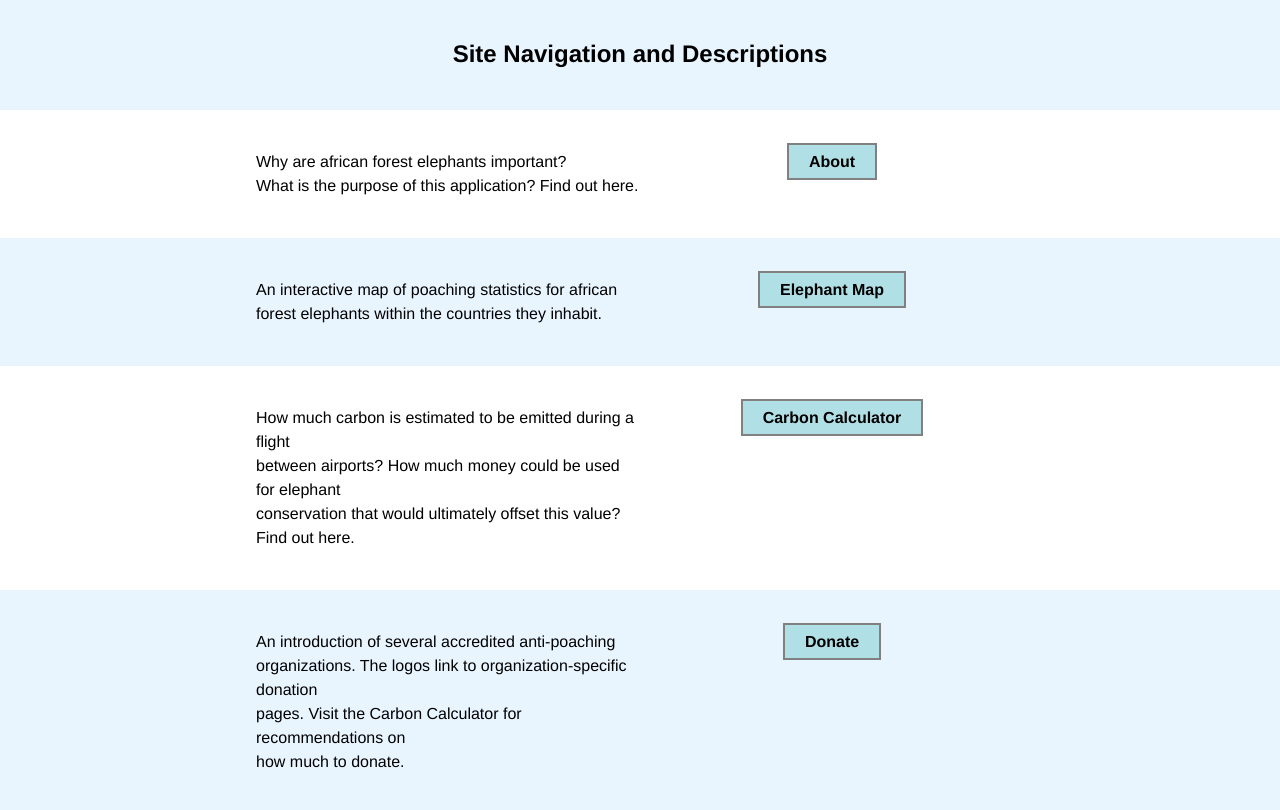
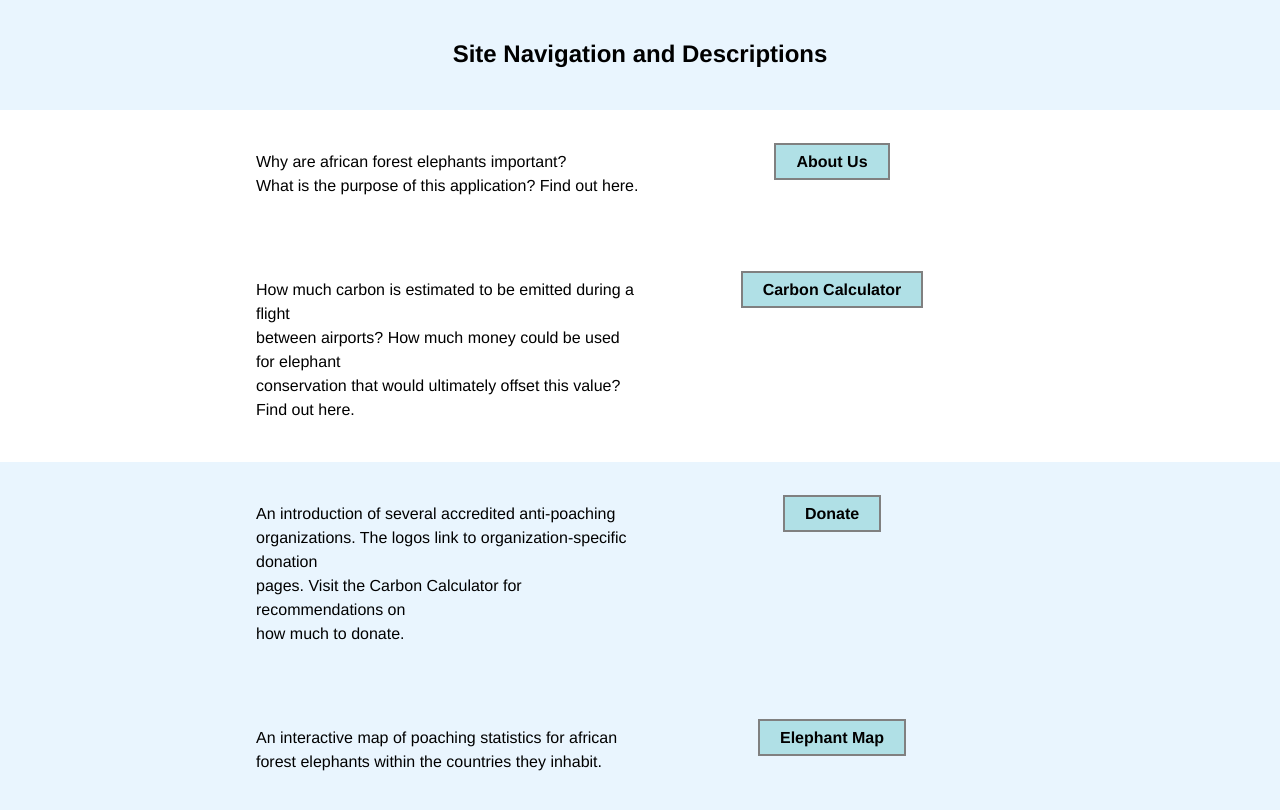
Before and after one commit to All-Ears/web-frontend, a Vue app: page / in a window 1280 px wide. Shown: the part 250-1060 px from the top of the page. Built offline with nearby package versions, Linux system fonts and the light colour scheme; no server answers; what vue-highcharts would draw is missing.

Commit message:
Updated App name and the home page

```diff
--- a/public/index.html
+++ b/public/index.html
@@ -5,7 +5,7 @@
         <meta http-equiv="X-UA-Compatible" content="IE=edge" />
         <meta name="viewport" content="width=device-width,initial-scale=1.0" />
         <link rel="icon" href="<%= BASE_URL %>favicon.ico" />
-        <title>All Ears</title>
+        <title>Elephant Footprint</title>
     </head>
     <body>
         <noscript>
--- a/src/App.vue
+++ b/src/App.vue
@@ -2,11 +2,11 @@
 nav(id="nav" class="flex flex-row justify-between bg-gray-200 p-3")
     div(class="flex flex-row justify-around")
         router-link(class="mx-2" to="/")
-            h1(class="font-bold") All Ears
-        router-link(class="mx-2" to="/about") About
-        router-link(class="mx-2" to="/elephantmap") Elephant Map
+            h1(class="font-bold") Elephant Footprint
+        router-link(class="mx-2" to="/about") About Us
         router-link(class="mx-2" to="/carboncalculator") Carbon Calculator
         router-link(class="mx-2" to="/donate") Donate
+        router-link(class="mx-2" to="/elephantmap") Elephant Map
         template(v-if="loggedIn")
             router-link(class="mx-2" to="/admin/edit") Edit Records
             router-link(class="mx-2" to="/admin/upload") Upload Records
--- a/src/views/Home.vue
+++ b/src/views/Home.vue
@@ -6,7 +6,7 @@
         <div class="w-1/3" style="background-color:white;">
             <img
                 src="/highreslogo.png"
-                alt=""
+                alt="Elephant Footprint's logo"
                 width="200"
                 style="margin-left:auto; margin-right:auto"
             />
@@ -28,60 +28,33 @@
         </div>
     </div>
     <div
-        class="flex flex-row justify-center pt-10 pb-10"
+        class="flex flex-row justify-center py-10"
         style="background-color:#e9f5fe"
     >
         <p class="text-2xl font-bold">Site Navigation and Descriptions</p>
     </div>
-    <div
-        class="flex flex-row w-full pt-10 pb-10 justify-center"
-        style="margin:0 auto;"
-    >
-        <div class="w-3/5" style="margin:0 auto;">
+    <div class="flex flex-row w-full my-0 mx-auto py-10 justify-center">
+        <div class="w-3/5 my-0 mx-auto">
             <div class="float-left w-1/2">
                 <p>
                     Why are african forest elephants important? <br />What is
                     the purpose of this application? Find out here.
                 </p>
             </div>
-            <div class="float-right w-1/2" style="text-align:center">
+            <div class="float-right w-1/2 text-center">
                 <router-link
                     to="/about"
                     tag="button"
-                    class="pl-5 pr-5 pt-2 pb-2 font-bold"
+                    class="px-5 py-2 font-bold"
                     style="background-color:powderblue; border-color:grey; border-style:solid; border-width:2px"
-                    >About</router-link
+                    >About Us</router-link
                 >
             </div>
         </div>
     </div>
-    <div
-        class="flex flex-row w-full pt-10 pb-10 justify-center"
-        style="margin:0 auto; background-color:#e9f5fe"
-    >
-        <div class="w-3/5" style="margin:0 auto;">
-            <div class="float-left w-1/2">
-                <p>
-                    An interactive map of poaching statistics for african<br />forest
-                    elephants within the countries they inhabit.
-                </p>
-            </div>
-            <div class="float-right w-1/2" style="text-align:center">
-                <router-link
-                    to="/elephantmap"
-                    tag="button"
-                    class="pl-5 pr-5 pt-2 pb-2 font-bold"
-                    style="background-color:powderblue; border-color:grey; border-style:solid; border-width:2px"
-                    >Elephant Map</router-link
-                >
-            </div>
-        </div>
-    </div>
-    <div
-        class="flex flex-row w-full pt-10 pb-10 justify-center"
-        style="margin:0 auto;"
-    >
-        <div class="w-3/5" style="margin:0 auto;">
+
+    <div class="flex flex-row w-full my-0 mx-auto py-10 justify-center">
+        <div class="w-3/5 my-0 mx-auto">
             <div class="float-left w-1/2">
                 <p>
                     How much carbon is estimated to be emitted during a
@@ -90,11 +63,11 @@
                     this value?<br />Find out here.
                 </p>
             </div>
-            <div class="float-right w-1/2" style="text-align:center">
+            <div class="float-right w-1/2 text-center">
                 <router-link
                     to="/carboncalculator"
                     tag="button"
-                    class="pl-5 pr-5 pt-2 pb-2 font-bold"
+                    class="px-5 py-2 font-bold"
                     style="background-color:powderblue; border-color:grey; border-style:solid; border-width:2px"
                     >Carbon Calculator</router-link
                 >
@@ -102,10 +75,10 @@
         </div>
     </div>
     <div
-        class="flex flex-row w-full pt-10 pb-10 justify-center"
-        style="margin:0 auto; background-color:#e9f5fe"
+        class="flex flex-row w-full py-10 justify-center my-0 mx-auto"
+        style="background-color:#e9f5fe"
     >
-        <div class="w-3/5" style="margin:0 auto;">
+        <div class="w-3/5 my-0 mx-auto">
             <div class="float-left w-1/2">
                 <p>
                     An introduction of several accredited anti-poaching<br />organizations.
@@ -114,13 +87,35 @@
                     much to donate.
                 </p>
             </div>
-            <div class="float-right w-1/2" style="text-align:center">
+            <div class="float-right w-1/2 text-center">
                 <router-link
                     to="/donate"
                     tag="button"
-                    class="pl-5 pr-5 pt-2 pb-2 font-bold"
+                    class="px-5 py-2 font-bold"
                     style="background-color:powderblue; border-color:grey; border-style:solid; border-width:2px"
                     >Donate</router-link
+                >
+            </div>
+        </div>
+    </div>
+    <div
+        class="flex flex-row w-full my-0 mx-auto py-10 justify-center"
+        style="background-color:#e9f5fe"
+    >
+        <div class="w-3/5 my-0 mx-auto">
+            <div class="float-left w-1/2">
+                <p>
+                    An interactive map of poaching statistics for african<br />forest
+                    elephants within the countries they inhabit.
+                </p>
+            </div>
+            <div class="float-right w-1/2 text-center">
+                <router-link
+                    to="/elephantmap"
+                    tag="button"
+                    class="px-5 py-2 font-bold"
+                    style="background-color:powderblue; border-color:grey; border-style:solid; border-width:2px"
+                    >Elephant Map</router-link
                 >
             </div>
         </div>
```
